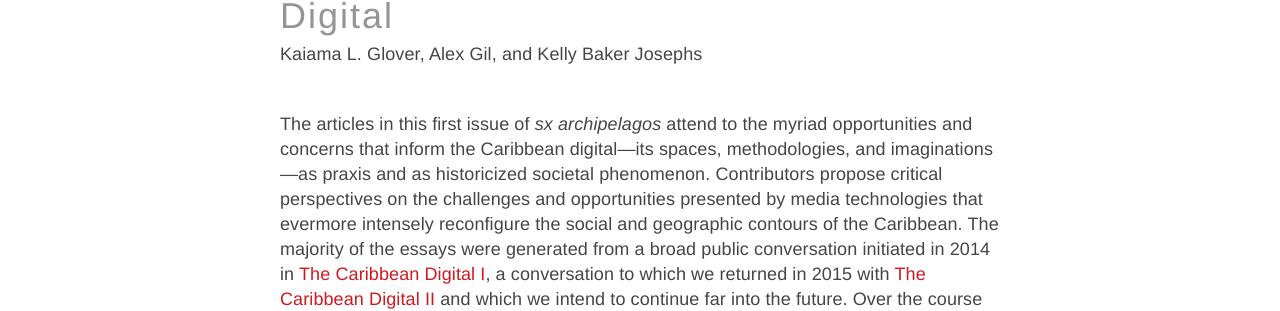
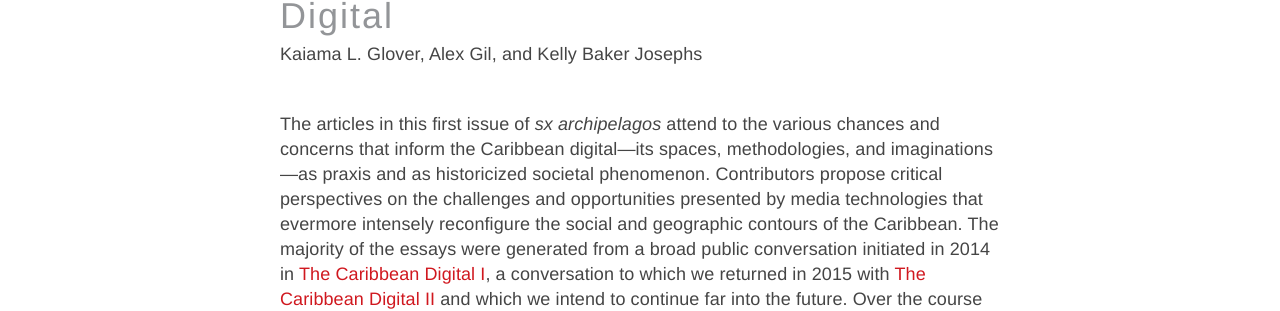
Before and after one commit to elotroalex/tutorial-sxa, a Jekyll site: the page built from _issue01/editors-introduction.md, in a window 1280 px wide and 900 px high. Shown: the part 176-487 px from the top of the window. Built offline with Jekyll 4.4.1, drawn with Linux system fonts in a browser that asks for light colours.

Commit message:
substitution of term

```diff
--- a/_issue01/editors-introduction.md
+++ b/_issue01/editors-introduction.md
@@ -23,7 +23,7 @@
 
 
 The articles in this first issue of *sx archipelagos* attend to the
-myriad opportunities and concerns that inform the Caribbean digital---its
+various chances and concerns that inform the Caribbean digital---its
 spaces, methodologies, and imaginations---as praxis and as historicized
 societal phenomenon. Contributors propose critical perspectives on the
 challenges and opportunities presented by media technologies that
```
